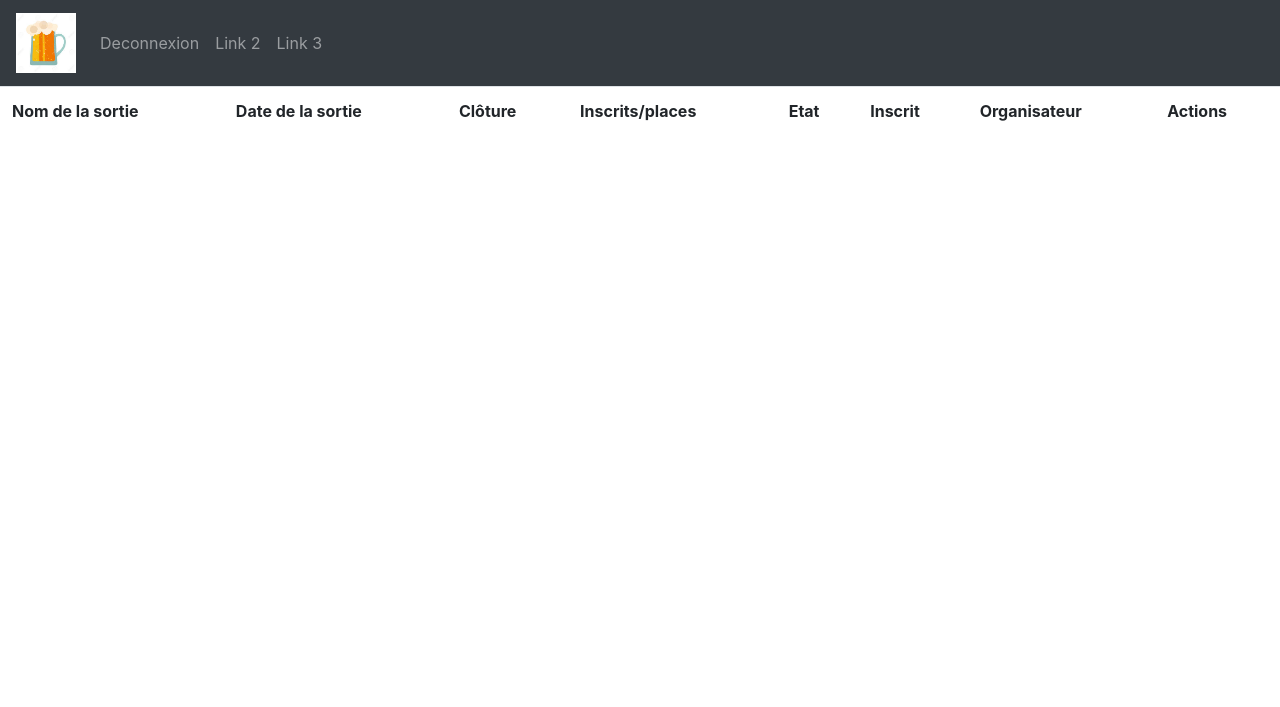
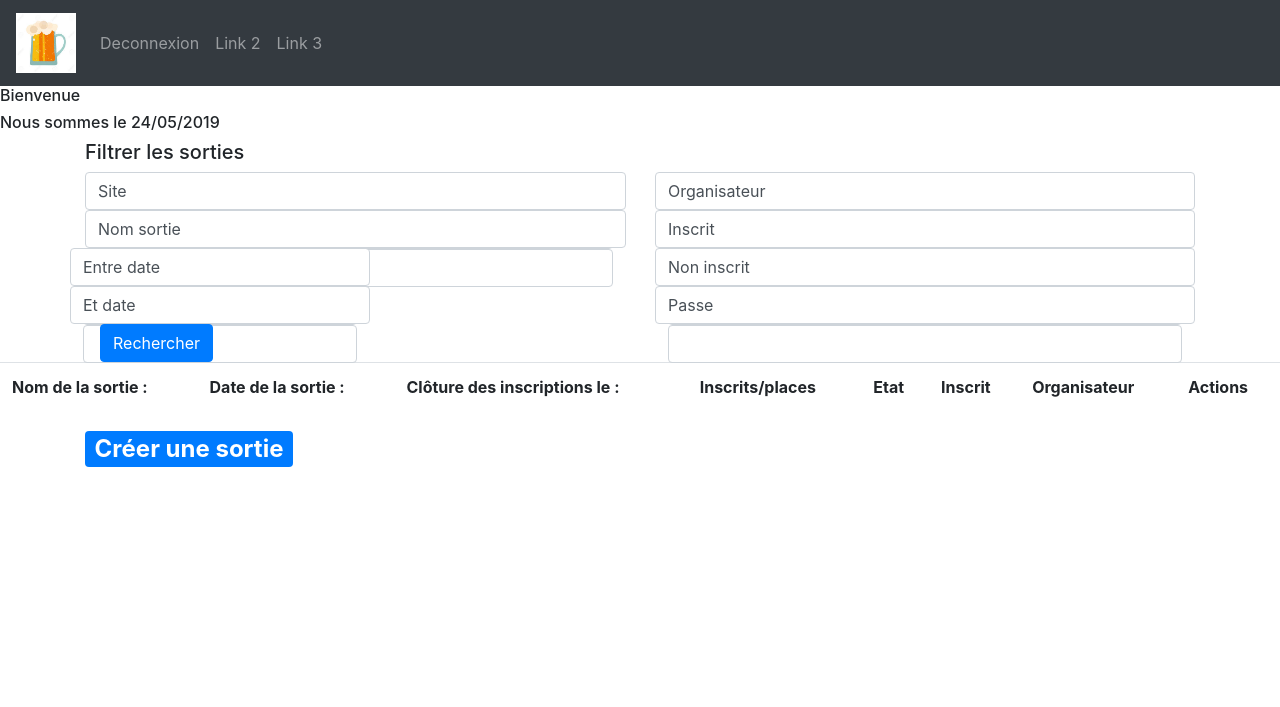
Before and after one commit to michaelLachand/projet_sortir, a Symfony app: template templates/sorties/accueil.html.twig in a window 1280 px wide. Shown: the top 707 px of the page. Run offline with Twig, Linux system fonts and the light colour scheme; the template is opened without the code that fills it, so the values that code supplies are empty; form fields are guessed from the names that the template uses; some libraries are stand-ins or nearby versions.

Commit message:
Page liste des sorties
presque finalisée manque le css

```diff
--- a/src/Entity/Sorties.php
+++ b/src/Entity/Sorties.php
@@ -67,7 +67,7 @@ class Sorties
      */
     private $etatsortie;
 
-      /**
+    /**
      * @ORM\ManyToOne(targetEntity="App\Entity\Sites")
      */
     private $site;
@@ -167,7 +167,6 @@ class Sorties
     {
         return $this->id;
     }
-
 
 
     public function getNomSortie(): ?string
--- a/templates/sorties/accueil.html.twig
+++ b/templates/sorties/accueil.html.twig
@@ -3,12 +3,61 @@
 {% block title %}Liste des sorties{% endblock %}
 
 {% block main %}
+    <div><h6>Bienvenue {{ app.user.login }}</h6></div>
+    <div><h6>Nous sommes le {{ "now"|date("d/m/Y") }}</h6></div>
+    <div class="container">
+        <div><h5>Filtrer les sorties</h5></div>
+
+        <div class="row">
+            <div class="col-6">
+
+                {{ form_start(filtreSortie) }}
+                <div class="input-group-prepend">
+                    <div class="form-control">{{ form_row(filtreSortie.site) }}</div>
+                </div>
+
+                <div class="input-group-prepend">
+                    <div class="form-control">{{ form_row(filtreSortie.nom_sortie) }}</div>
+                </div>
+
+
+                <div class="row">
+                    <div class="input-group-prepend">
+                        <div class="form-control">
+                            {{ form_row(filtreSortie.entreDate) }}
+                        </div>
+                    </div>
+                    <div class="input-group-prepend">
+                        <div class="form-control">
+                            {{ form_row(filtreSortie.etDate) }}
+                        </div>
+                    </div>
+                </div>
+            </div>
+            <div class="col-6">
+                <div class="form-control">{{ form_row(filtreSortie.organisateur) }}</div>
+                <div class="form-control">{{ form_row(filtreSortie.inscrit) }}</div>
+
+                <div class="form-control">{{ form_row(filtreSortie.nonInscrit) }}</div>
+
+                <div class="form-control">{{ form_row(filtreSortie.passe) }}</div>
+
+
+            </div>
+            <div class="container">
+            <div class="col-sm">
+                <button type="submit" class="btn btn-primary">Rechercher</button>
+            </div>
+            </div>
+        </div>
+        {{ form_end(filtreSortie) }}
+    </div>
     <div>
         <table class="table">
             <tr>
-                <th>Nom de la sortie</th>
-                <th>Date de la sortie</th>
-                <th>Clôture</th>
+                <th>Nom de la sortie :</th>
+                <th>Date de la sortie :</th>
+                <th>Clôture des inscriptions le :</th>
                 <th>Inscrits/places</th>
                 <th>Etat</th>
                 <th>Inscrit</th>
@@ -16,6 +65,7 @@
                 <th>Actions</th>
             </tr>
             {% for sortie in sorties %}
+
                 <tr>
                     <td>
                         {{ sortie.nomSortie }}
@@ -33,34 +83,46 @@
                         {{ sortie.etat.libelle }}
                     </td>
                     <td>
-                        inscrit ou pas
+                        {% set participe = false %}
+                        {% for participant in sortie.participants.snapshot %}
+                            {% if app.user.id == participant.id %}
+                                <img src="{{ asset('img/valide.png') }}" alt="">
+                                {% set participe = true %}
+                            {% endif %}
+                        {% endfor %}
                     </td>
                     <td>
                         {{ sortie.organisateur.login }}
                     </td>
                     <td>
+                        {% set maSortie = false %}
+                        {% if app.user.id == sortie.organisateur.id %}
+                            {% set maSortie = true %}
+                        {% endif %}
                         {% if sortie.etat.id != 1 %}
                             <a href="#">Afficher</a>
                         {% endif %}
-                        {% if sortie.etat.id == 2 or sortie.etat.id == 3 %}
+                        {% if sortie.etat.id == 2 and participe == true or sortie.etat.id == 3 and participe == true %}
                             <a href="#">Se désister</a>
                         {% endif %}
-                        {% if sortie.etat.id == 2 and sortie.participants.snapshot|length < sortie.nbinscriptionsmax %}
+                        {% if sortie.etat.id == 2 and sortie.participants.snapshot|length < sortie.nbinscriptionsmax and participe != true %}
                             <a href="#">S'inscrire</a>
                         {% endif %}
-                        {% if sortie.etat.id == 1 %}
+                        {% if sortie.etat.id == 1 and maSortie == true %}
                             <a href="#">Modifier</a>
                         {% endif %}
-                        {% if sortie.etat.id == 1 %}
+                        {% if sortie.etat.id == 1 and maSortie == true %}
                             <a href="#">Publier</a>
                         {% endif %}
-                        {% if sortie.etat.id == 2 %}
+                        {% if sortie.etat.id == 2 and maSortie == true %}
                             <a href="#">Annuler</a>
                         {% endif %}
                     </td>
                 </tr>
-
             {% endfor %}
         </table>
     </div>
+<div class="container">
+   <h2> <a href="{{ path('creer') }}" class="badge badge-primary">Créer une sortie</a></h2>
+</div>
 {% endblock %}
--- /dev/null
+++ b/templates/sorties/creer.html.twig
@@ -0,0 +1 @@
+<h1>salut</h1>
```
Also changed, not shown: src/Controller/SortiesController.php (+20 -6 lines), src/Form/SortiesType.php (+39 -13 lines), src/Repository/SortiesRepository.php (+79 -6 lines), public/img/valide.png (added).
